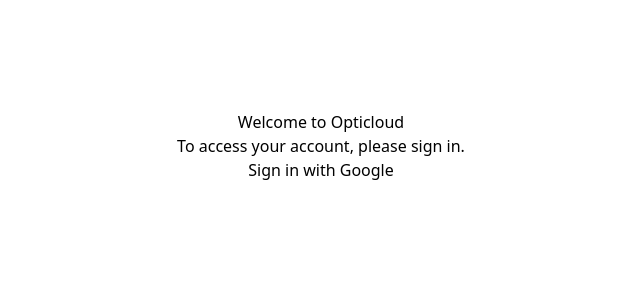
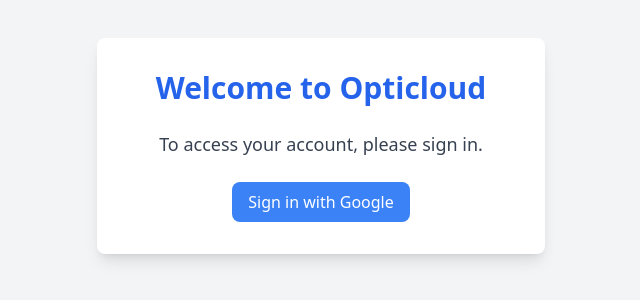
Before and after one commit to hrushipandit/OptiCloud, a Next.js app in the folder Frontend/my-next-app/: page / in a window 1280 px wide. Shown: the part 254-554 px from the top of the page, without its empty margins (319-959 px from the left). Built offline with nearby package versions, Linux system fonts and the light colour scheme.

Commit message:
updated index.tsx

```diff
--- a/Frontend/my-next-app/src/pages/index.tsx
+++ b/Frontend/my-next-app/src/pages/index.tsx
@@ -1,15 +1,21 @@
 import Link from "next/link";
-import styles from "../styles/Home.module.css"; // Make sure you have corresponding CSS
-import { signIn } from "next-auth/react"; // Make sure you have corresponding CSS
+import { signIn } from "next-auth/react";
 import "../styles/globals.css";
 
 export default function Home() {
   return (
-    <div className={styles.container}>
-      <main className={styles.main}>
-        <h1>Welcome to Opticloud</h1>
-        <p>To access your account, please sign in.</p>
-        <button onClick={() => signIn("google")} className={styles.formButton}>
+    <div className="min-h-screen bg-gray-100 flex items-center justify-center">
+      <main className="bg-white p-8 rounded-lg shadow-lg max-w-md w-full text-center">
+        <h1 className="text-3xl font-bold text-blue-600 mb-6">
+          Welcome to Opticloud
+        </h1>
+        <p className="text-lg text-gray-700 mb-6">
+          To access your account, please sign in.
+        </p>
+        <button
+          onClick={() => signIn("google")}
+          className="bg-blue-500 text-white py-2 px-4 rounded-lg hover:bg-blue-600 transition"
+        >
           Sign in with Google
         </button>
       </main>
```
